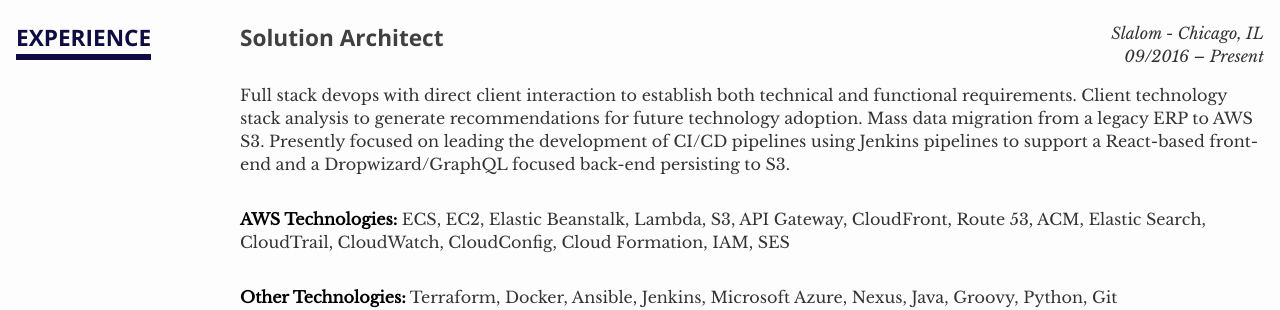
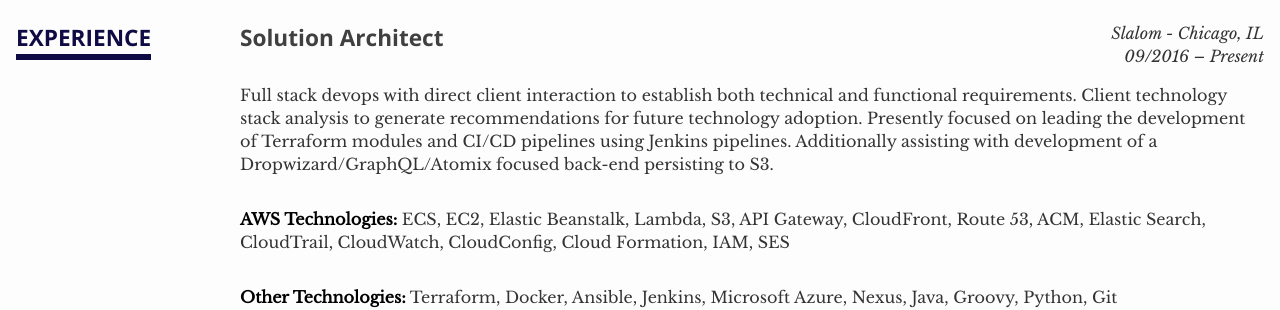
Before and after one commit to jamesggraf/jamesggraf.github.io, a Jekyll site: the page built from index.html, in a window 1280 px wide. Shown: the part 252-562 px from the top of the page. Built offline with Jekyll 4.4.1, drawn with Linux system fonts in a browser that asks for light colours.

Commit message:
Updated experience description

```diff
--- a/_includes/section-experience.html
+++ b/_includes/section-experience.html
@@ -13,7 +13,7 @@
           </figure>
         </header>
         <main>
-          <p>Full stack devops with direct client interaction to establish both technical and functional requirements. Client technology stack analysis to generate recommendations for future technology adoption. Mass data migration from a legacy ERP to AWS S3. Presently focused on leading the development of CI/CD pipelines using Jenkins pipelines to support a React-based front-end and a Dropwizard/GraphQL focused back-end persisting to S3.</p>
+          <p>Full stack devops with direct client interaction to establish both technical and functional requirements. Client technology stack analysis to generate recommendations for future technology adoption. Presently focused on leading the development of Terraform modules and CI/CD pipelines using Jenkins pipelines. Additionally assisting with development of a Dropwizard/GraphQL/Atomix focused back-end persisting to S3.</p>
           <p><b>AWS Technologies:</b> ECS, EC2, Elastic Beanstalk, Lambda, S3, API Gateway, CloudFront, Route 53, ACM, Elastic Search, CloudTrail, CloudWatch, CloudConfig, Cloud Formation, IAM, SES</p>
           <p><b>Other Technologies:</b> Terraform, Docker, Ansible, Jenkins, Microsoft Azure, Nexus, Java, Groovy, Python, Git</p>
           <p><b>Development Methodology:</b> Agile, Certified SAFe 3.0 Agilist</p>
```
